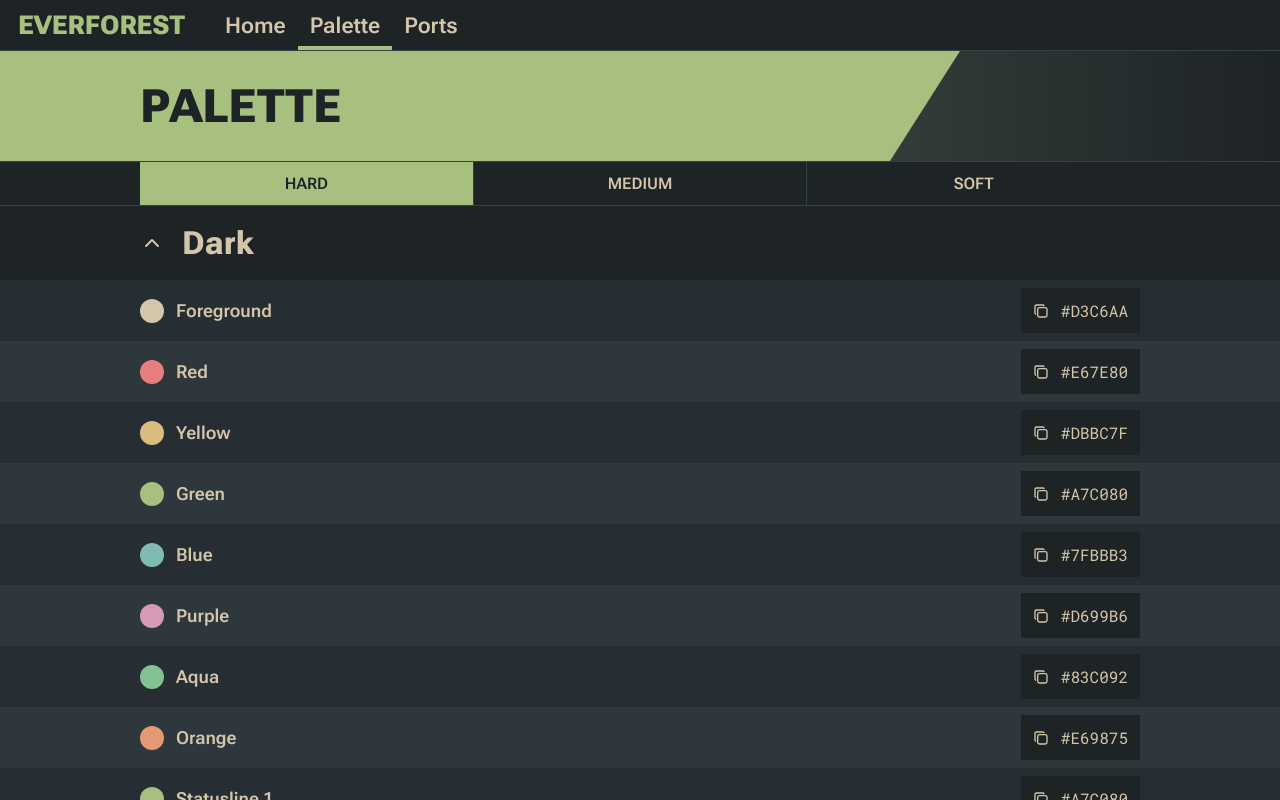
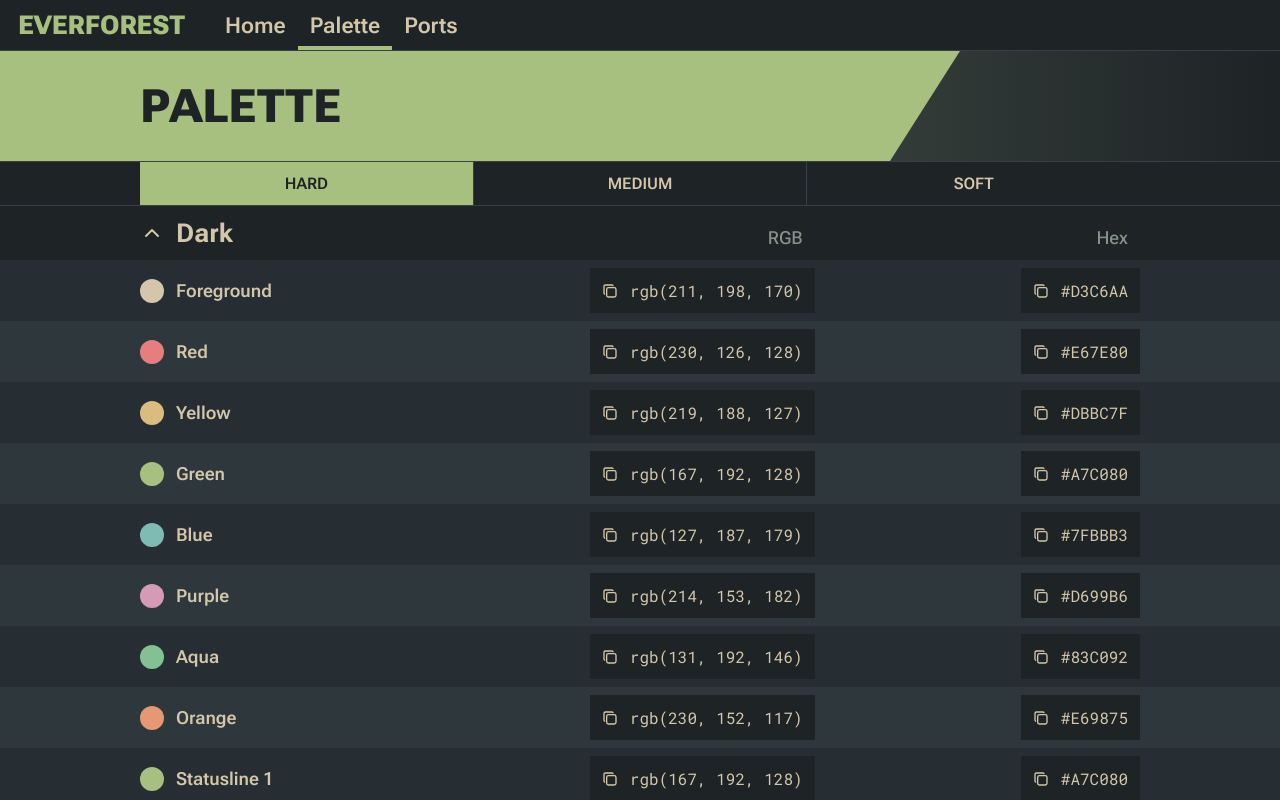
Before and after one commit to SirEthanator/everforest-web, a Next.js app: page /palette in a window 1280 px wide. Shown: the top 800 px of the page. Built offline with nearby package versions, Linux system fonts and the light colour scheme.

Commit message:
Palette: Add RGB format

```diff
--- a/src/app/palette/PaletteEntry.tsx
+++ b/src/app/palette/PaletteEntry.tsx
@@ -1,42 +1,14 @@
 import { IconCheck, IconCopy, IconX } from "@tabler/icons-react";
 import { useState } from "react";
 import type { Color } from "@/data/types/colors";
-import s from "./styles/Color.module.scss";
-
-type CopyBtnState = "idle" | "success" | "fail";
-
-const copyBtnIconMap: Record<CopyBtnState, React.ComponentType> = {
-  idle: IconCopy,
-  success: IconCheck,
-  fail: IconX
-} as const;
-
-const copyBtnTextMap: Record<CopyBtnState, string | null> = {
-  idle: null, // Gets set to the hex code by the Color component
-  success: "Copied!",
-  fail: "Failed!"
-} as const;
-
-const copyBtnColorMap: Record<CopyBtnState, string> = {
-  idle: "var(--fg)",
-  success: "var(--green)",
-  fail: "var(--red)"
-} as const;
+import s from "./styles/PaletteEntry.module.scss";
 
 export type PaletteEntryProps = {
   color: Color;
 };
 
 export default function PaletteEntry({ color }: PaletteEntryProps) {
-  const [btnState, setBtnState] = useState<CopyBtnState>("idle");
-  const [btnTimeout, setBtnTimeout] = useState<NodeJS.Timeout | null>(null);
-
   const decorations = true; // TODO: Add a toggle
-
-  const CopyBtnIcon = copyBtnIconMap[btnState];
-  const copyBtnText =
-    copyBtnTextMap[btnState] ?? `${color.hexString(decorations)}`;
-  const copyBtnColor = copyBtnColorMap[btnState];
 
   return (
     <div className={s.color}>
@@ -46,36 +18,61 @@
           style={{ backgroundColor: `${color.hexString(true)}` }}
         />
         <h5 className={s.title}>{color.title}</h5>
+        <CopyButton text={color.rgbString(decorations)} />
+        <CopyButton text={color.hexString(decorations)} />
+      </div>
+    </div>
+  );
+}
+
+type CopyButtonState = "idle" | "success" | "fail";
+
+const copyButtonIconMap: Record<CopyButtonState, React.ComponentType> = {
+  idle: IconCopy,
+  success: IconCheck,
+  fail: IconX
+} as const;
+
+const copyButtonColorMap: Record<CopyButtonState, string> = {
+  idle: "var(--fg)",
+  success: "var(--green)",
+  fail: "var(--red)"
+} as const;
+
+function CopyButton({ text }: { text: string }) {
+  const [buttonState, setButtonState] = useState<CopyButtonState>("idle");
+  const [stateTimeout, setStateTimeout] = useState<NodeJS.Timeout | null>(null);
+
+  const Icon = copyButtonIconMap[buttonState];
+  const color = copyButtonColorMap[buttonState];
+
+  return (
     <button
-          className={s.copyBtn}
+      className={s.copyButton}
       type="button"
-          style={{ color: copyBtnColor }}
+      style={{ color }}
       onClick={async () => {
         try {
-              await navigator.clipboard.writeText(
-                `${color.hexString(decorations)}`
-              );
-              setBtnState("success");
+          await navigator.clipboard.writeText(text);
+          setButtonState("success");
         } catch {
-              setBtnState("fail");
+          setButtonState("fail");
         }
 
-            if (btnTimeout) {
-              clearTimeout(btnTimeout);
+        if (stateTimeout) {
+          clearTimeout(stateTimeout);
         }
 
-            setBtnTimeout(
+        setStateTimeout(
           setTimeout(() => {
-                setBtnState("idle");
-                setBtnTimeout(null);
+            setButtonState("idle");
+            setStateTimeout(null);
           }, 2000)
         );
       }}
     >
-          <CopyBtnIcon />
-          {copyBtnText}
+      <Icon />
+      {text}
     </button>
-      </div>
-    </div>
   );
 }
--- a/src/app/palette/PaletteView.tsx
+++ b/src/app/palette/PaletteView.tsx
@@ -1,7 +1,8 @@
 import { IconChevronUp } from "@tabler/icons-react";
 import type { ContrastLevel, Palette } from "@/data/types/colors";
+import { cn } from "@/utils/class-name";
 import PaletteEntry from "./PaletteEntry";
-import s from "./styles/Palette.module.scss";
+import s from "./styles/PaletteView.module.scss";
 
 export type PaletteViewProps = {
   title: string;
@@ -18,29 +19,24 @@
   collapsed,
   setCollapsed
 }: PaletteViewProps) {
-  const dropBtnClasses = [s.headingDropBtn];
-  const colorsClasses = [s.paletteColors];
-  if (collapsed) {
-    dropBtnClasses.push(s.collapsed);
-    colorsClasses.push(s.collapsed);
-  }
-
   return (
-    <div className={s.palette}>
+    <div className={cn(s.palette, collapsed && s.collapsed)}>
       <div className={s.heading}>
         <div className={s.headingContent}>
           <button
-            className={dropBtnClasses.join(" ")}
+            className={s.headingDropBtn}
             type="button"
             onClick={() => setCollapsed((prev) => !prev)}
           >
             <IconChevronUp />
           </button>
-          <h2>{title}</h2>
+          <h3>{title}</h3>
+          <h5 className={s.columnHeading}>RGB</h5>
+          <h5 className={s.columnHeading}>Hex</h5>
         </div>
       </div>
 
-      <div className={colorsClasses.join(" ")}>
+      <div className={s.paletteColors}>
         {[...colors.common, ...colors[contrast]].map((color) => (
           <PaletteEntry key={color.title} color={color} />
         ))}
--- a/src/app/palette/Palettes.tsx
+++ b/src/app/palette/Palettes.tsx
@@ -3,6 +3,7 @@
 import { useState } from "react";
 import { contrastLevels, dark, light } from "@/data/colors";
 import type { ContrastLevel } from "@/data/types/colors";
+import { cn } from "@/utils/class-name";
 import PaletteView from "./PaletteView";
 import s from "./styles/Palettes.module.scss";
 
@@ -18,7 +19,7 @@
           {contrastLevels.map((val: ContrastLevel) => (
             <button
               key={val}
-              className={`${s.contrastBtn} ${val === contrast ? s.active : ""}`}
+              className={cn(s.contrastBtn, val === contrast && s.active)}
               type="button"
               onClick={() => setContrast(val)}
             >
--- a/src/app/palette/styles/Color.module.scss
+++ b/src/app/palette/styles/PaletteEntry.module.scss
@@ -1,4 +1,5 @@
 @use "@/styles/vars" as vars;
+@use "./shared" as shared;
 
 .color {
   display: flex;
@@ -20,7 +21,8 @@
 }
 
 .content {
-  display: flex;
+  display: grid;
+  grid-template-columns: shared.$template-columns;
   align-items: center;
   gap: vars.$padding-main;
 
@@ -38,10 +40,9 @@
   font-weight: 600;
 }
 
-.copyBtn {
+.copyButton {
   display: flex;
   align-items: center;
   gap: vars.$padding-main;
-
-  margin-left: auto;
+  justify-self: end;
 }
--- a/src/app/palette/styles/Palette.module.scss
+++ b/src/app/palette/styles/PaletteView.module.scss
@@ -1,9 +1,8 @@
 @use "@/styles/vars" as vars;
+@use "./shared" as shared;
 
-.paletteColors {
-  &.collapsed {
-    display: none;
-  }
+.collapsed .paletteColors {
+  display: none;
 }
 
 .palette {
@@ -15,16 +14,28 @@
   justify-content: center;
 
   background-color: var(--bg-dim);
-  padding: vars.$padding-med vars.$padding-edges;
+  padding: vars.$padding-main vars.$padding-edges;
 }
 
 .headingContent {
-  display: flex;
+  display: grid;
+  grid-template-columns: shared.$template-columns;
   align-items: center;
-  gap: vars.$padding-med;
+  gap: vars.$padding-main;
 
   width: 100%;
   max-width: vars.$max-width-main;
+}
+
+.columnHeading {
+  text-align: right;
+  padding: 0 vars.$padding-main;
+  align-self: end;
+  color: var(--grey1);
+
+  .collapsed & {
+    display: none;
+  }
 }
 
 .headingDropBtn,
@@ -45,7 +56,7 @@
   font-size: 24px;
 }
 
-.headingDropBtn.collapsed {
+.collapsed .headingDropBtn {
   transform: rotate(180deg);
 }
 
--- /dev/null
+++ b/src/app/palette/styles/_shared.scss
@@ -0,0 +1 @@
+$template-columns: 24px 1fr 1fr 1fr;
--- /dev/null
+++ b/src/utils/class-name.ts
@@ -0,0 +1,5 @@
+export function cn(
+  ...classes: Array<string | false | undefined | null>
+): string {
+  return classes.filter(Boolean).join(" ");
+}
```
Also changed, not shown: 1 other file (tests, documents, lock files or other folders). Lines whose indentation alone changed are shown as unchanged.
